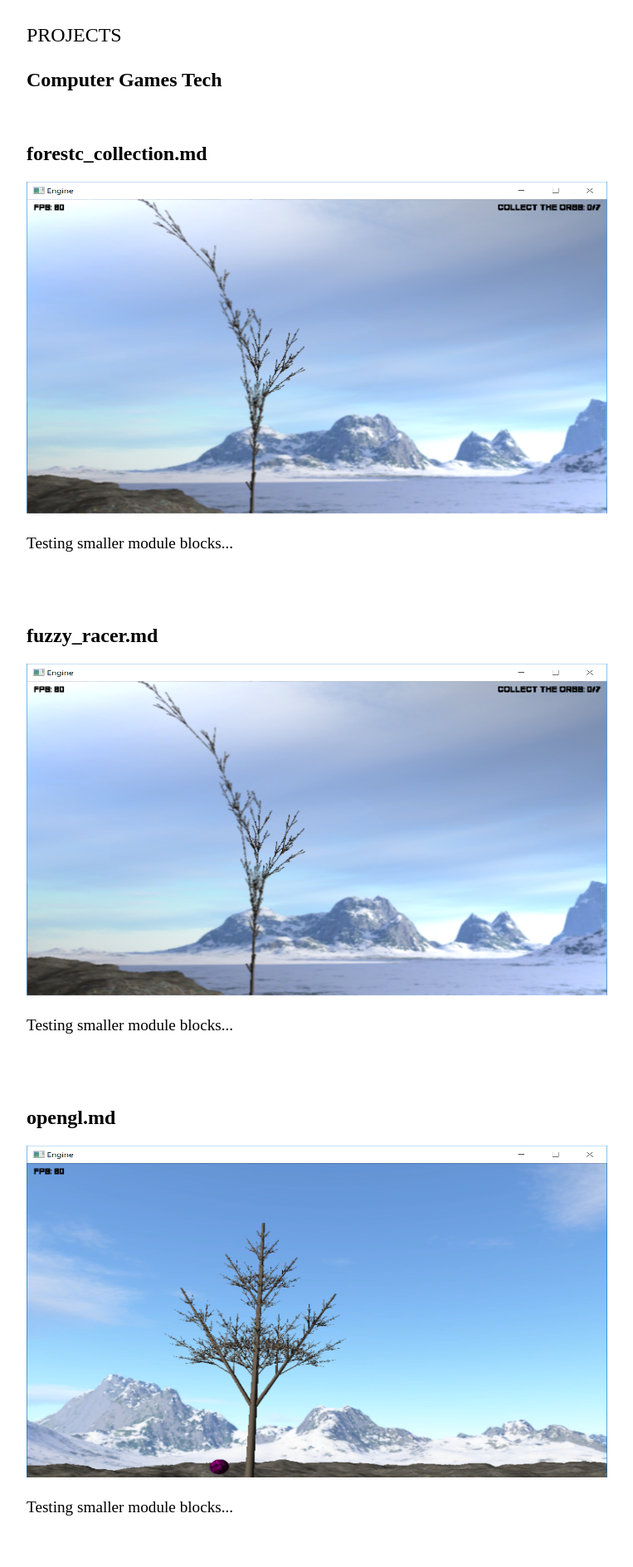
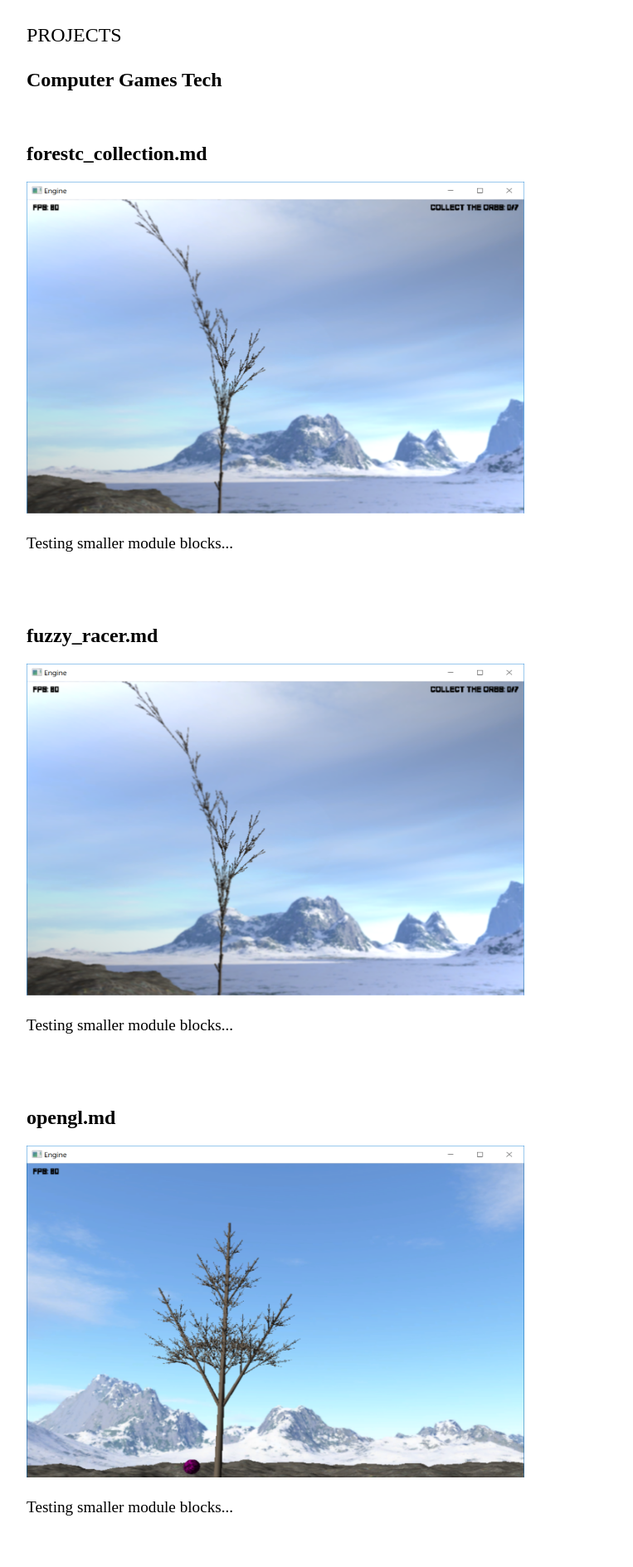
Before and after one commit to ScottSpiers/ScottSpiers.github.io, a Jekyll site: the page built from index.html, in a window 1280 px wide. Shown: the part 496-2385 px from the top of the page at 83% size, without its empty margins (160-923 px from the left). Built offline with Jekyll 4.4.1, drawn with Linux system fonts in a browser that asks for light colours.

Commit message:
Some more minor tweaks to image and module div size

```diff
--- a/_layouts/default.html
+++ b/_layouts/default.html
@@ -25,7 +25,7 @@
 						{% if p.category[0] contains category %}
 							<div class="module">
 								<h2>{{p.name}}</h2>
-								<img src="{{site.url}}{{p.thumb}}" style= "width: 700px; height: 400px;"/>
+								<img src="{{site.url}}{{p.thumb}}" style= "width: 600px; height: 400px;"/>
                                 <div class="text-container">
                                     <p>Testing smaller module blocks...</p>
                                 </div>
--- a/css/main.css
+++ b/css/main.css
@@ -101,6 +101,7 @@ footer
     clear: both;
     padding-top: 2.5%;
     padding-bottom: 2.5%;
+    width: 50%;
 }
 
 .module:hover
```
